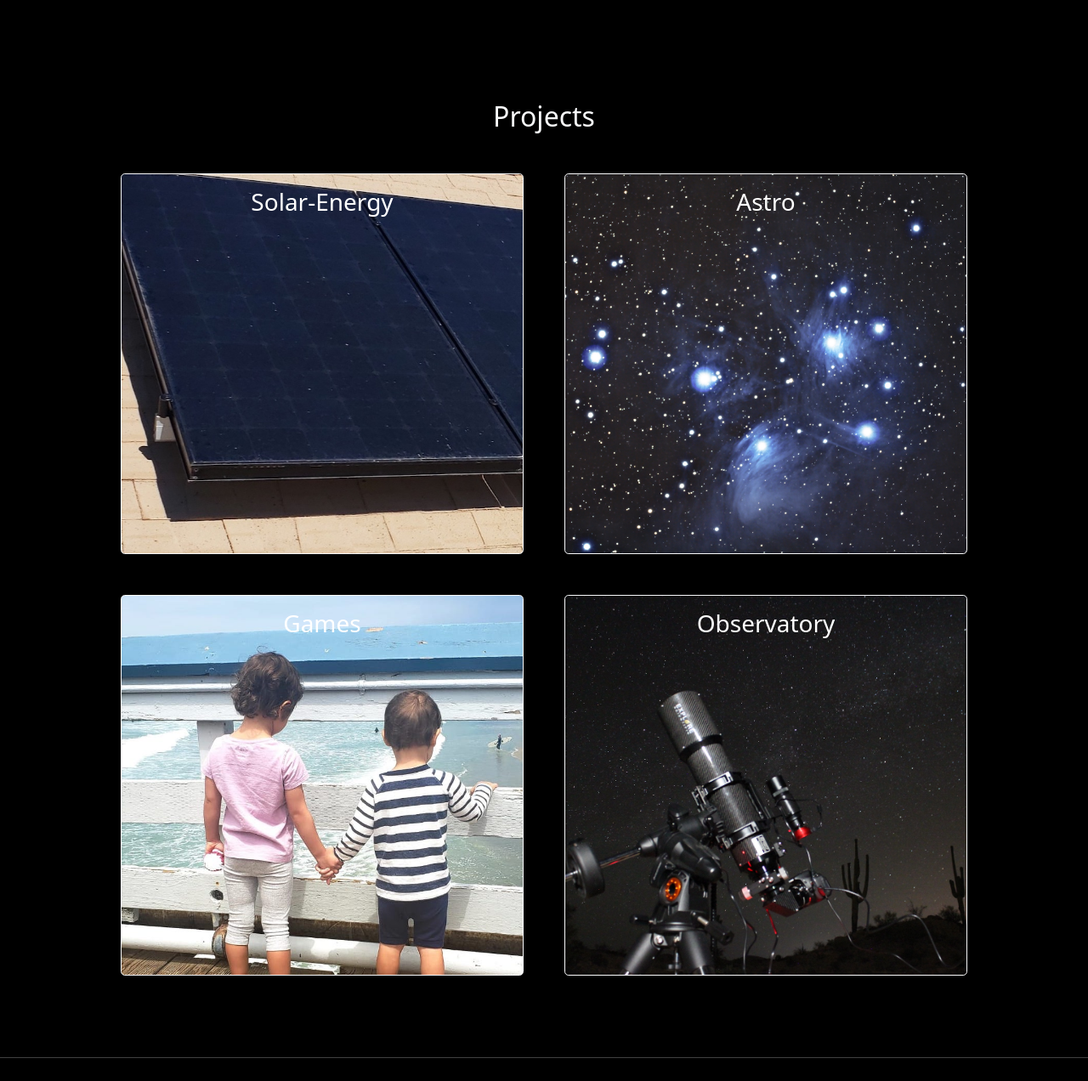
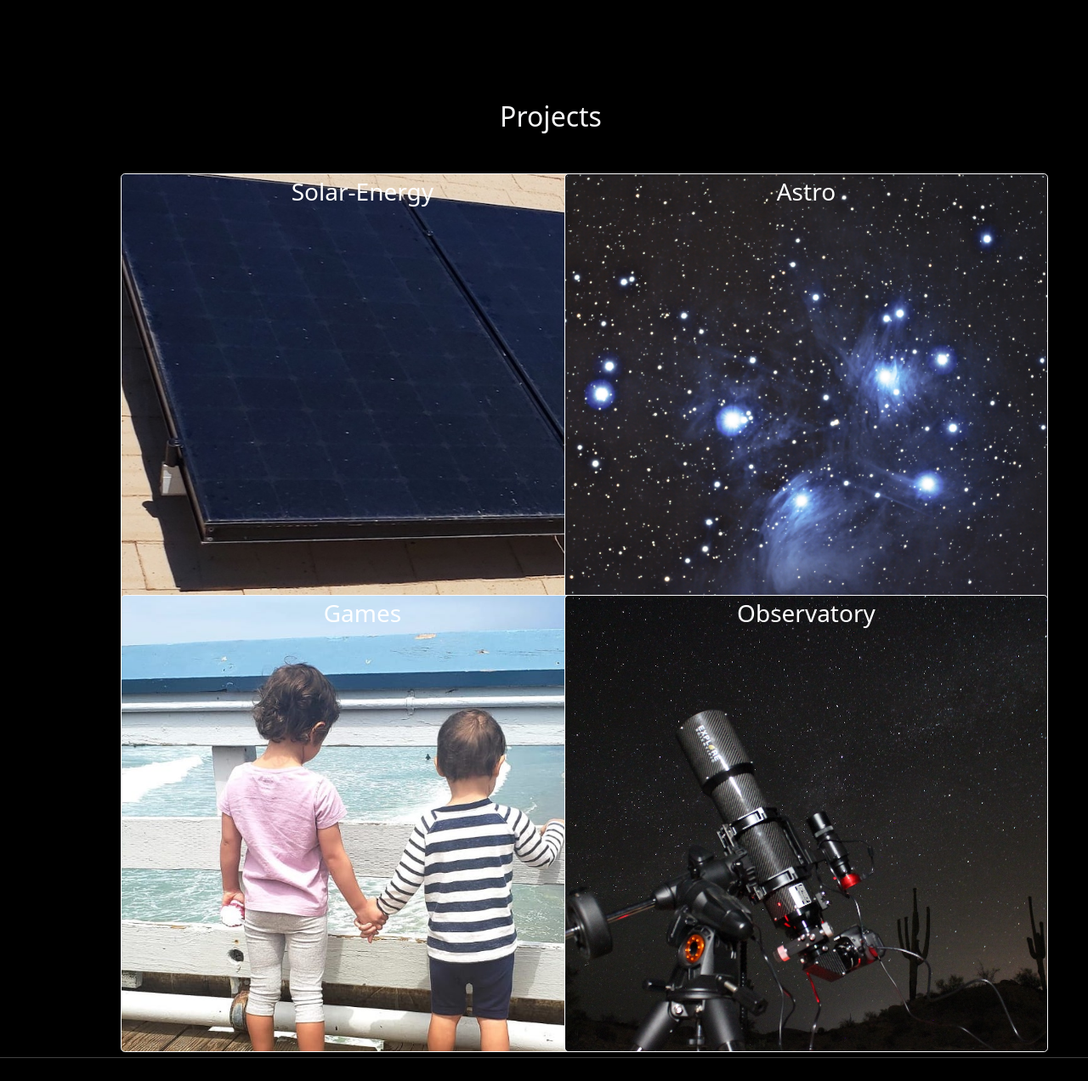
Before and after one commit to aztronome/energymatters.engineer, a plain HTML site: page index.html in a window 1280 px wide. Shown: the part 828-2100 px from the top of the page at 85% size. Drawn offline with nearby package versions, Linux system fonts and the light colour scheme.

Commit message:
adjusted size of project and game cards and adjusted margins and padding

```diff
--- a/css/style.css
+++ b/css/style.css
@@ -107,8 +107,8 @@ a {
   background-size: cover;
   background-position: center;
   overflow: hidden;
-  width: 100%;
-  height: 100%;
+  width: 120%;
+  height: 120%;
   /* min-height: 300% */
 }
 #project-astro {
@@ -116,8 +116,8 @@ a {
   background-size: cover;
   background-position: center;
   overflow: hidden;
-  width: 100%;
-  height: 100%;
+  width: 120%;
+  height: 120%;
   /* min-height: 300% */
 }
 #project-game {
@@ -125,8 +125,8 @@ a {
   background-size: cover;
   background-position: center;
   overflow: hidden;
-  width: 100%;
-  height: 100%;
+  width: 120%;
+  height: 120%;
   /* min-height: 300% */
 }
 #project-observatory {
@@ -134,25 +134,27 @@ a {
   background-size: cover;
   background-position: center;
   overflow: hidden;
-  width: 100%;
-  height: 100%;
+  width: 120%;
+  height: 120%;
+  text-align: center;
   /* min-height: 300% */
 }
+
 #game-match {
   background-image: url("../img/match/frozen_characters.jpg");
   background-size: cover;
   background-position: center;
   overflow: hidden;
-  width: 100%;
-  height: 100%;
+  width: 120%;
+  height: 120%;
 }
 #game-guess {
   background-image: url("../img/guess/aztronome_heart.png");
   background-size: contain;
   background-position: center;
-  /*overflow: hidden;*/
-  width: 100%;
-  height: 100%;
+  overflow: hidden;
+  width: 120%;
+  height: 120%;
 }
 
 
--- a/index.html
+++ b/index.html
@@ -85,28 +85,28 @@
   <section id="projects-section" class="m-5">
     <div class="container text-light text-center p-5">
       <div class="row">
-        <div class="text-center col-12 mb-3 py-4">
+        <div class="text-center col-12 ms-2 mb-3 py-4">
           <h2>Projects</h2>
         </div>
       </div>
       <div class="row g-5 mx-0">
-        <div class="project col-12 col-md-6 ">
-          <a href="off-grid-solar.html"><div id="project-solar" class="p-3 border border-light rounded-3">
+        <div class="project col-12 col-md-6">
+          <a href="off-grid-solar.html"><div id="project-solar" class="p-1 border border-light rounded-3">
             <h3>Solar-Energy</h3>
           </div></a>
         </div>
         <div class="project col-12 col-md-6">
-          <a href="astro-images.html"><div id="project-astro" class="p-3 border border-light rounded-3">
+          <a href="astro-images.html"><div id="project-astro" class="p-1 border border-light rounded-3">
             <h3>Astro</h3>
           </div></a>
         </div>
         <div class="project col-12 col-md-6">
-          <a href="game_landing.html"><div id="project-game" class="p-3 border border-light rounded-3">
+          <a href="game_landing.html"><div id="project-game" class="p-1 border border-light rounded-3">
             <h3>Games</h3>
           </div></a>
         </div>
         <div class="project col-12 col-md-6">
-          <a href="observatory.html"><div id="project-observatory" class="p-3 border border-light rounded-3">
+          <a href="observatory.html"><div id="project-observatory" class="p-1 border border-light rounded-3">
             <h3>Observatory</h3>
           </div></a>
         </div>
```
Also changed, not shown: game_landing.html (+1 -1 lines).
